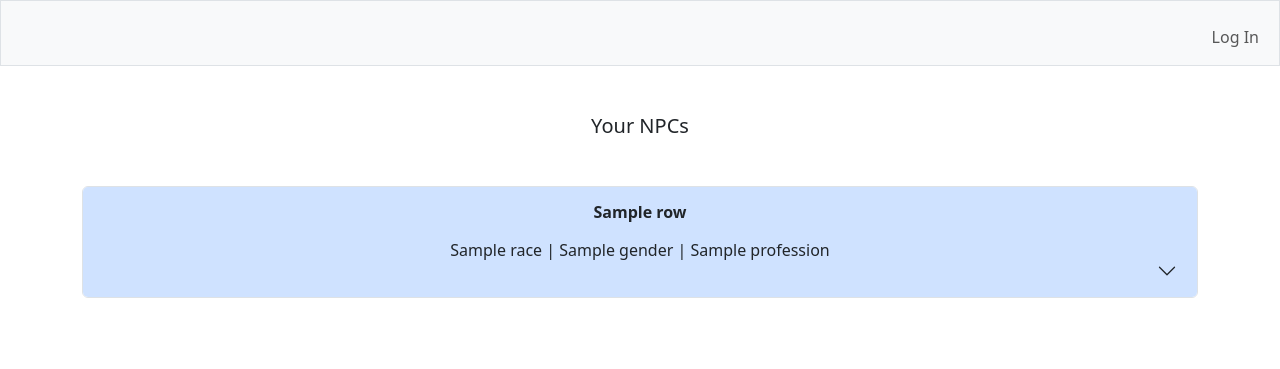
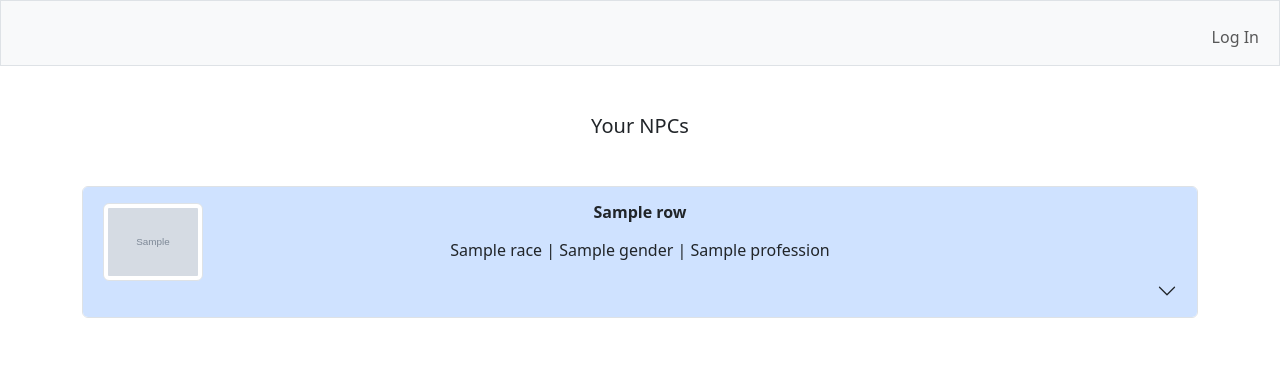
Before and after one commit to badil3in/cs50-final-project, a Python web app: template templates/overview.html in a window 1280 px wide. Shown: the top 369 px of the page. Run offline with Jinja, Linux system fonts and the light colour scheme; the template is opened without the code that fills it: most values are stand-ins (such as "Sample title", 1, 10 or a date in 2020); grey boxes marked "Sample" are stand-in pictures.

Commit message:
implemented image saving, adapted prompt, added image to overview

```diff
--- a/static/styles.css
+++ b/static/styles.css
@@ -1,60 +1,74 @@
-/* *
-{
-    outline: 1px solid tomato;
-} */
 
-:root
-{
+/* Layout */
+:root {
     --bs-btn-border-color: var(--bs-accordion-active-bg);
 }
 
-html, body
-{
+button img {
+    width: 100px;
+    height: 100px;
+}
+
+html, body {
     margin: 0;
     padding: 0;
     overflow-x: hidden;
 }
-.bg-primary-subtle
-{
+
+/* Components */
+
+/* Bootstrap classes */
+
+.accordion-button {
+    background-color: var(--bs-accordion-active-bg);
+}
+
+.bg-primary-subtle {
     background-color: #cfe2ff6b!important;
 }
-.grid-select
-{
+
+.bg-light-subtle {
+    background-color: #f8f9fa!important;
+}
+
+.col-form-label {
+    padding: calc(.375rem + var(--bs-border-width));
+}
+
+/* Other classes */
+
+.grid-select {
     display: grid;
     grid-template-columns: 50% 50%;
     gap: 1rem;
 }
 
-.col-form-label
-{
-    padding: calc(.375rem + var(--bs-border-width));
+.grid-select select {
+    width: 60%;
 }
 
-.grid-container
-{
+.grid-select label {
+    width: 40%;
+}
+
+.grid-container {
     display: grid;
     grid-template-columns: 100%;
-
     gap: 1rem;
 }
 
-.bg-light-subtle
-{
-    background-color: #f8f9fa!important;
+@media screen and (max-width: 1024px) {
+    .grid-container
+    {
+        grid-template-columns: 100%;
+    }
 }
 
-.flex-col
-{
+.flex-col {
     flex-direction: column;
 }
 
-.small-font
-{
-    font-size: small;
-}
-
-.overview-container
-{
+.overview-container {
     display: grid;
     grid-template-columns: 50% 50%;
     grid-template-areas:
@@ -63,93 +77,62 @@ html, body
     width: 70%;
     margin: auto;
 }
-.overview-container2
-{
+
+.overview-container div label {
+    padding-left: 3rem;
+    margin-top: 0.5rem;
+    margin-bottom: 0.5rem;
+}
+
+.overview-container div label p {
+    margin: 0;
+}
+
+.overview-container div div {
+    min-height: 24px;
+}
+
+.overview-container > :first-child {
+    grid-area: header;
+}
+
+.overview-container2 {
     display: grid;
     grid-template-columns: 50% 50%;
     grid-template-areas:
         "header header"
         "main main"
         "footer footer";
-
     width: 90%;
     margin: auto;
 }
-.overview-container2 > :first-child
-{
+
+.overview-container2 > :first-child {
     grid-area: header;
 }
 
-.overview-container2 > :last-child
-{
+.overview-container2 > :last-child {
     grid-area: footer;
 }
 
-.overview-container div label
-{
-    padding-left: 3rem;
-    margin-top: 0.5rem;
-    margin-bottom: 0.5rem;
-}
-.overview-container div label p
-{
-    margin: 0;
-}
-
-.overview-container div div
-{
-    min-height: 24px;
-}
-
-.overview-container > :first-child
-{
-    grid-area: header;
-}
-
-.grid
-{
+.grid {
     display: grid;
     grid-template-columns: 90% 10%;
 }
 
-.svg
-{
+.svg {
     text-align: center;
 }
 
-.accordion-button
-{
-    background-color: var(--bs-accordion-active-bg);
-}
-
-.name-container
-{
+.name-container {
     grid-area: 3 / 1 / span 1 / span 2;
 }
 
-#save-area
-{
+#save-area {
     grid-area: 2 / 1 / span 1 / span 2;
 }
 
-.grid-select select
-{
-    width: 60%;
+/* Utiliy */
+.small-font {
+    font-size: small;
 }
-
-.grid-select label
-{
-    width: 40%;
-}
-
-#overview .overview-container
-{
-    grid-template-areas: ;
-}
-
-@media screen and (max-width: 1024px) {
-    .grid-container
-    {
-        grid-template-columns: 100%;
-    }
-}
--- a/templates/index.html
+++ b/templates/index.html
@@ -628,7 +628,6 @@
                     </div>
                     <div class="accordion-body">
                         <p class="fw-semibold mb-3">For picture creation all NPC-attributes above are needed.</p>
-                        <div class="d-flex align-items-center mb-3">
                         <div class="btn-group">
                             <form id="picture-form">
                                 <div class="container grid-select text-center">
@@ -641,6 +640,7 @@
                                                 <option value="long">long</option>
                                                 <option value="short">short</option>
                                                 <option value="braided">braided</option>
+                                                <option value="no">bald</option>
                                             </optgroup>
                                             <optgroup>
                                                 <option value="None" selected>Any</option>
@@ -693,7 +693,6 @@
                 </div>
             </div>
         </div>
-        </div>
         <div class="overview-container gap-3">
             <div class="card placeholder-glow">
                 <img id="generatedImage" class="card-img-top" alt="NPC portrait">
--- a/templates/overview.html
+++ b/templates/overview.html
@@ -15,7 +15,15 @@
     <div class="accordion-item mb-1">
         <h2 class="accordion-header">
             <button class="accordion-button collapsed" style="flex-direction: column;" type="button" data-bs-toggle="collapse" data-bs-target="#collapse{{ loop.index }}" aria-expanded="true" aria-controls="collapseOne">
-                <strong>{{ row.name }}</strong> <br> {{ row.race }} | {{ row.gender }} | {{ row.profession }}
+                <div class="d-flex flex-row justify-content-between w-100">
+                    <div class="w-25">
+                        <img class="img-thumbnail" src="{{ row.image }}" alt="">
+                    </div>
+                    <div class="w-50">
+                        <p class="text-center"><strong>{{ row.name }}</strong><br><br>{{ row.race }} | {{ row.gender }} | {{ row.profession }}</p>
+                    </div>
+                    <div class="w-25"></div>
+                </div>
             </button>
         </h2>
         <div id="collapse{{ loop.index }}" class="accordion-collapse collapse" data-bs-parent="#accordionExample">
```
Also changed, not shown: app.py (+35 -9 lines), static/js/random.js (+12 -3 lines), npc_gen.db, 1 other file. Lines whose indentation alone changed are shown as unchanged.
